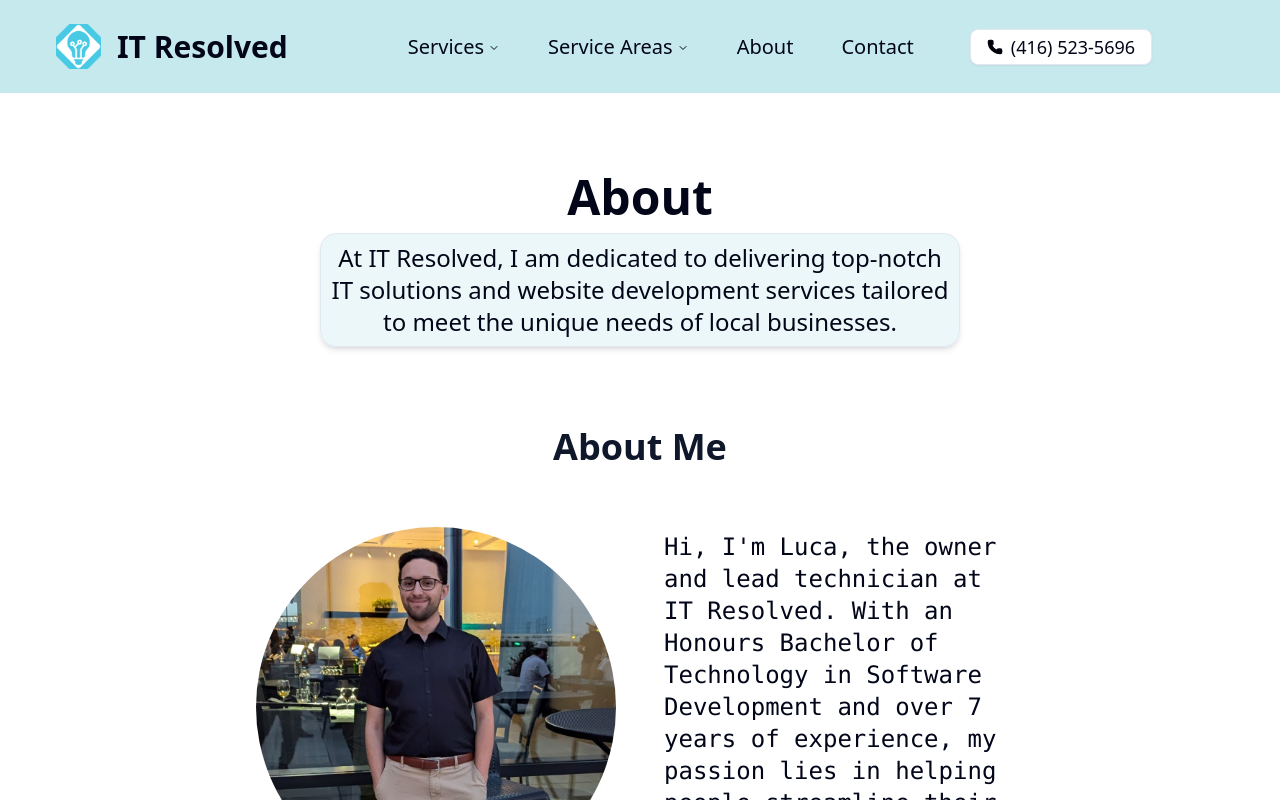
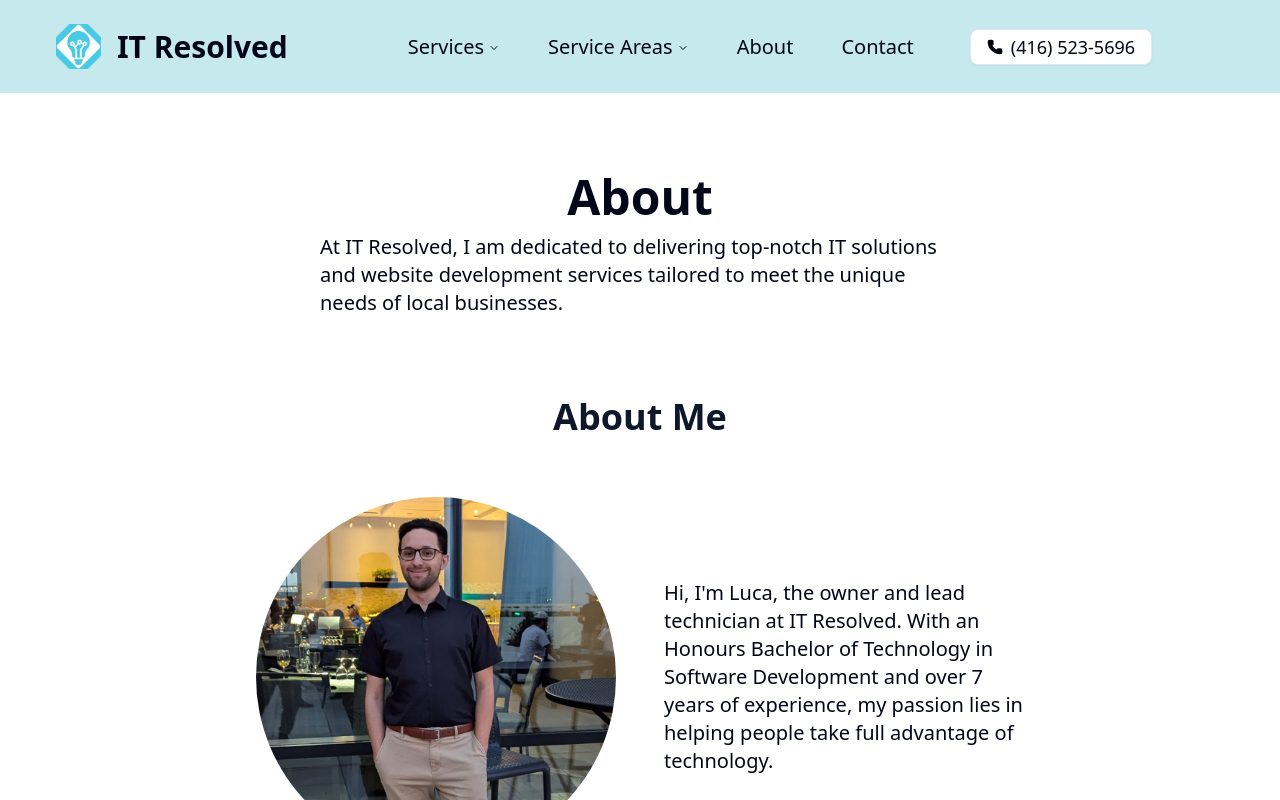
Before and after one commit to LucaCasola/IT-Resolved, a Next.js app: page /about in a window 1280 px wide. Shown: the top 800 px of the page. Built offline with nearby package versions, Linux system fonts and the light colour scheme.

Commit message:
Modify ImageWithText component to be reusable
-add imgPath & bodyText variables to allow for reuse of this component with different content
-add variants to control whether the image is circular or rectangular

```diff
--- a/src/app/about/page.tsx
+++ b/src/app/about/page.tsx
@@ -21,7 +21,11 @@ export default function About() {
           website development services tailored to meet the unique needs of local businesses.
         </p>
       </div>
-      <ImageWithText />
+      <ImageWithText
+        imgPath="/images/really-cool-guy.jpg"
+        bodyText="Hi, I'm Luca, the owner and lead technician at IT Resolved. With an Honours Bachelor of Technology in Software
+          Development and over 7 years of experience, my passion lies in helping people take full advantage of technology."
+        variant="circle" />
     </main>
   );
 }
--- a/src/app/globals.css
+++ b/src/app/globals.css
@@ -177,7 +177,7 @@
   }
 
   .page-description {
-    @apply w-5/6 md:w-3/4 lg:w-1/2 justify-center border text-center text-base lg:text-xl xl:text-2xl bg-primary-foreground/70 rounded-2xl p-2 shadow-md;
+    @apply w-5/6 md:w-3/4 lg:w-1/2 justify-center text-base lg:text-lg xl:text-xl;
   }
 }
 
--- a/src/components/ContactForm.tsx
+++ b/src/components/ContactForm.tsx
@@ -48,8 +48,6 @@ const formSchema = z.object({
 })
 
 type FormData = z.infer<typeof formSchema>
-
-//w-full p-6
 
 const formVariants = cva(
   "bg-primary-foreground",
--- a/src/components/ImageWithText.tsx
+++ b/src/components/ImageWithText.tsx
@@ -1,9 +1,27 @@
 // src/components/ImageWithText.tsx
 
 import Image from "next/image"
+import { cn } from "@/lib/utils"
+import { cva, type VariantProps } from "class-variance-authority"
 import { AspectRatio } from "@radix-ui/react-aspect-ratio";
 
-export default function ImageWithText() {
+const imageVariants = cva(
+  "",
+  {
+    variants: {
+      variant: {
+        square: "",
+        circle: "rounded-full",
+      }
+    },
+    defaultVariants: {
+      variant: "circle",
+    },
+  }
+)
+
+export default function ImageWithText({imgPath, bodyText, variant} :  {imgPath: string, bodyText: string} & VariantProps<typeof imageVariants>
+) {
   return (
     <section className="col responsive-width gap-y-3">
       <h2>About Me</h2>
@@ -11,17 +29,17 @@ export default function ImageWithText() {
         <div className="w-3/4 md:w-full col-span-2 md:col-span-1">
           <AspectRatio ratio={1 / 1}>
             <Image
-              src="/images/really-cool-guy.jpg"
+              src={imgPath}
               alt="A really cool guy dressed in stylish clothes"
-              className="rounded-full"
+              className={cn(imageVariants({ variant }))}
               fill
               sizes="..."
             />
           </AspectRatio>
         </div>
-        <pre className="text-sm md:text-base lg:text-2xl text-balance text-center md:text-start col-span-2 md:col-span-1 pt-4 md:pt-0">
-Hi, I'm Luca, the owner and lead technician at IT Resolved. With an Honours Bachelor of Technology in Software Development and over 7 years of experience, my passion lies in helping people streamline their work and take full advantage of technology.
-        </pre>
+        <p className="text-sm md:text-base lg:text-xl text-balance text-center md:text-start col-span-2 md:col-span-1 pt-4 md:pt-0">
+          {bodyText}
+        </p>
       </div>
     </section>
   )
```
